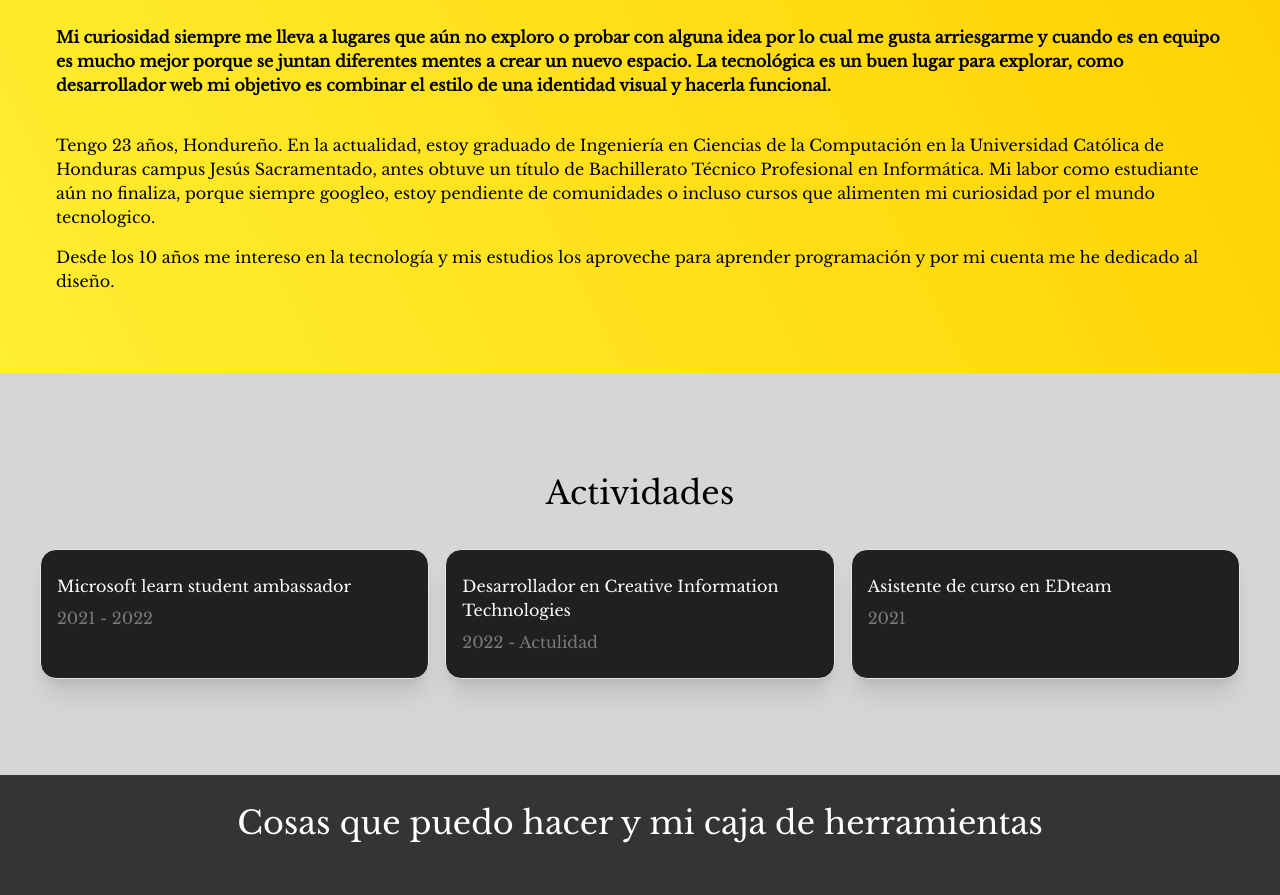
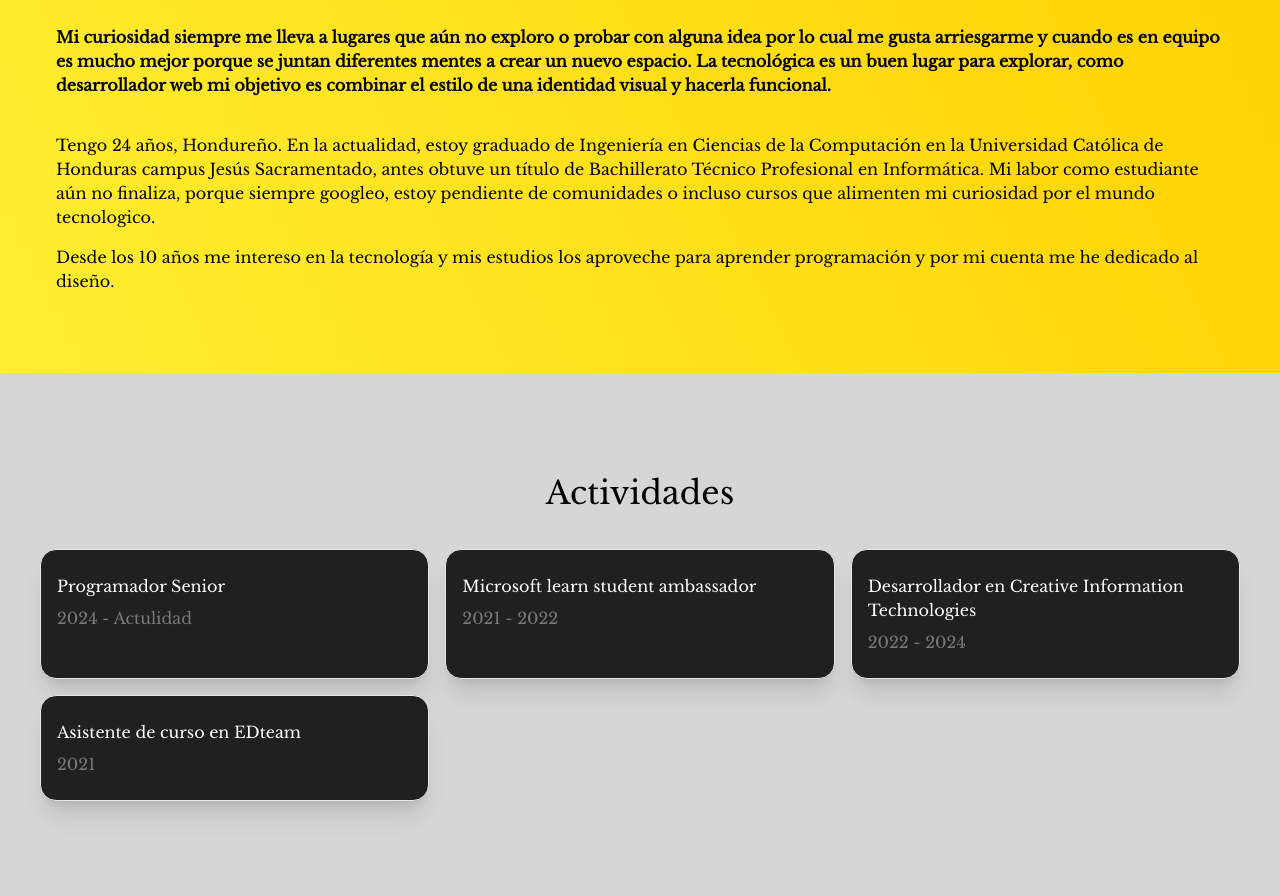
Before and after one commit to gustavo-exe/Portafolio, a Next.js app: page / in a window 1280 px wide. Shown: the part 940-1835 px from the top of the page. Built offline with nearby package versions, Linux system fonts and the light colour scheme.

Commit message:
feat: Calculo de edad y actividad en lady lee

```diff
--- a/src/sections/portafolio/About/About.tsx
+++ b/src/sections/portafolio/About/About.tsx
@@ -1,5 +1,45 @@
+import { useEffect, useState } from "react";
 
 export const About = () =>{
+
+    const birthDate = '1999-04-21'; // Fecha de nacimiento fija
+
+    const calculateAge = (dob: string): number => {
+        const today = new Date();
+        const birth = new Date(dob);
+        let age = today.getFullYear() - birth.getFullYear();
+        const monthDifference = today.getMonth() - birth.getMonth();
+
+        // Verifica si el cumpleaños ya ocurrió este año
+        if (monthDifference < 0 || (monthDifference === 0 && today.getDate() < birth.getDate())) {
+        age--;
+        }
+
+        return age;
+    };
+
+    const [age, setAge] = useState<number>(calculateAge(birthDate));
+
+    useEffect(() => {
+        const updateAge = () => {
+        setAge(calculateAge(birthDate));
+        };
+
+        const today = new Date();
+        const nextApril21 = new Date(today.getFullYear(), 3, 21); // Abril es el mes 3 (0-indexado)
+
+        if (today > nextApril21) {
+        nextApril21.setFullYear(today.getFullYear() + 1);
+        }
+
+        const timeUntilNextApril21 = nextApril21.getTime() - today.getTime();
+
+        const timer = setTimeout(updateAge, timeUntilNextApril21);
+
+        // Limpia el timeout si el componente se desmonta
+        return () => clearTimeout(timer);
+    }, []);
+
     return(
         <section id="AcercaDe"  className='   gradient-yellow ' >
             <div  className="container-layout  pt-20 pb-20  pl-1 pr-4 pl-4  " >
@@ -12,7 +52,7 @@ export const About = () =>{
                 </div>
 
                 <div  className="mb-4" >
-                Tengo 23 años, Hondureño. En la actualidad, estoy graduado de Ingeniería en Ciencias de la Computación en la Universidad Católica de Honduras campus Jesús Sacramentado, antes obtuve un título de Bachillerato Técnico Profesional en Informática. Mi labor como estudiante aún no finaliza, porque siempre googleo, estoy pendiente de comunidades o incluso cursos que alimenten mi curiosidad por el mundo tecnologico.
+                Tengo {age} años, Hondureño. En la actualidad, estoy graduado de Ingeniería en Ciencias de la Computación en la Universidad Católica de Honduras campus Jesús Sacramentado, antes obtuve un título de Bachillerato Técnico Profesional en Informática. Mi labor como estudiante aún no finaliza, porque siempre googleo, estoy pendiente de comunidades o incluso cursos que alimenten mi curiosidad por el mundo tecnologico.
                 </div>
 
                 <div>
--- a/src/sections/portafolio/Actividades/Actividades.module.scss
+++ b/src/sections/portafolio/Actividades/Actividades.module.scss
@@ -1,8 +1,12 @@
-.mlsa, .cit, .edTeam{
+.mlsa, .cit, .edTeam, .lady{
     background-position: center;
     background-size: cover;
     background-repeat: no-repeat;
 }
+.lady:hover{
+    background-image: url(https://www.corporacionladylee.com/wp-content/uploads/2018/11/cover-CLL-1630x860-1.jpg);
+}
+
 .mlsa:hover{
     background-image: url(https://techcommunity.microsoft.com/t5/image/serverpage/image-id/241622i55A6A82D9CCC19DD);
 }
--- a/src/sections/portafolio/Actividades/Actividades.tsx
+++ b/src/sections/portafolio/Actividades/Actividades.tsx
@@ -10,6 +10,13 @@ export const Actividades = () => {
                 <p className='t-h3 text-center' >Actividades</p>
 
                 <div className='grid grid-cols-1 lg:grid-cols-3 gap-4 mt-8' >
+                    <article className={styles.lady + ' border rounded-2xl shadow-xl bg-dark-eerie text-white cursor-pointer'} >
+                        <div className='hover:opacity-0 py-6 px-4' >
+                            <p  className='mb-2'  > Programador Senior </p>
+                            <p className='opacity-40' >2024 - Actulidad</p>
+                        </div>
+                    </article>
+
                     <article className={styles.mlsa + ' border rounded-2xl shadow-xl bg-dark-eerie text-white cursor-pointer'} >
                         <div className='hover:opacity-0 py-6 px-4' >
                             <p  className='mb-2'  >Microsoft learn
@@ -22,7 +29,7 @@ export const Actividades = () => {
                         <div className='hover:opacity-0 py-6 px-4' >
                             <p  className='mb-2'  >Desarrollador en Creative
                                 Information Technologies</p>
-                            <p className='opacity-40' >2022 - Actulidad</p>
+                            <p className='opacity-40' >2022 - 2024</p>
                         </div>
                     </article>
 
```
